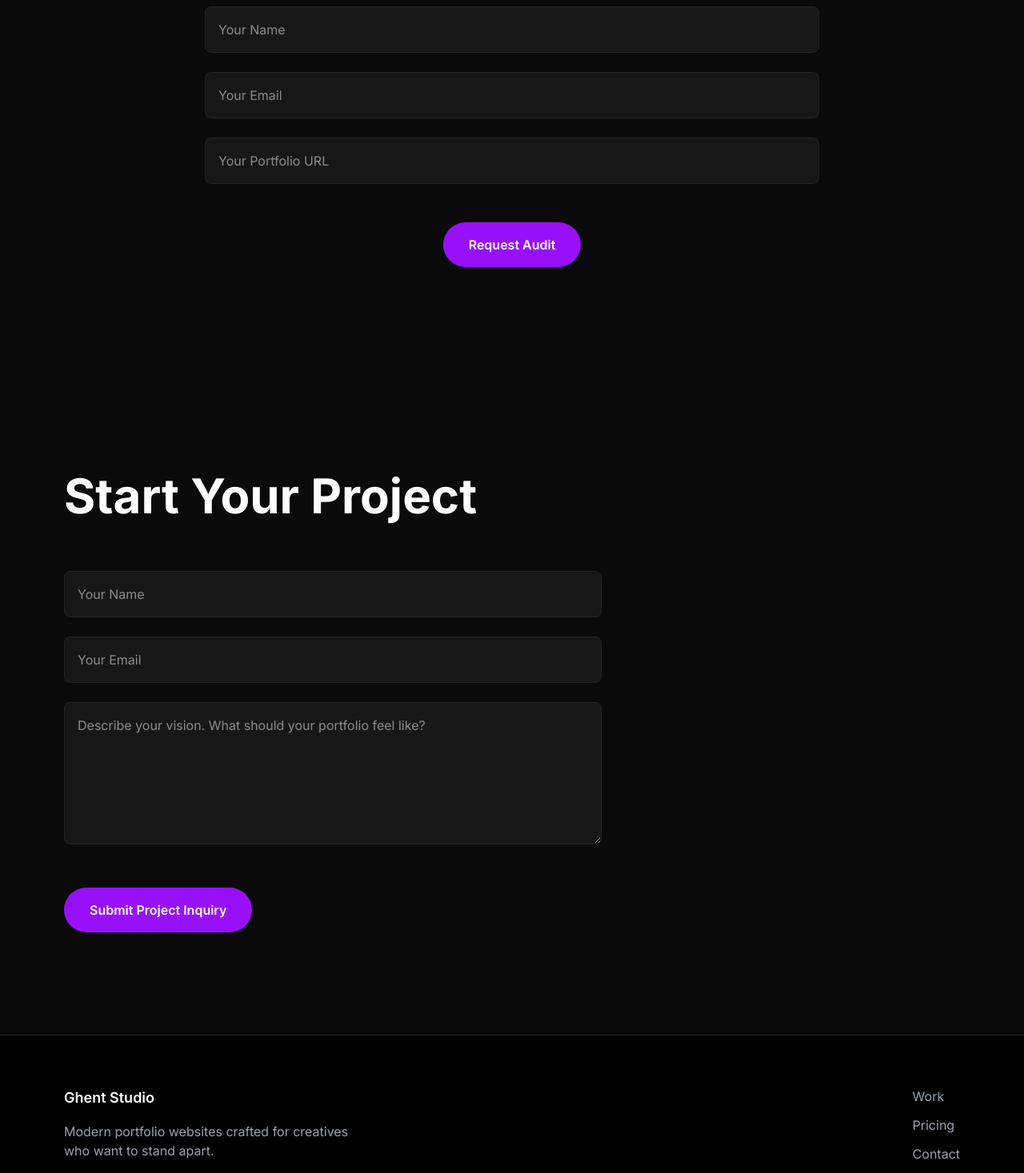
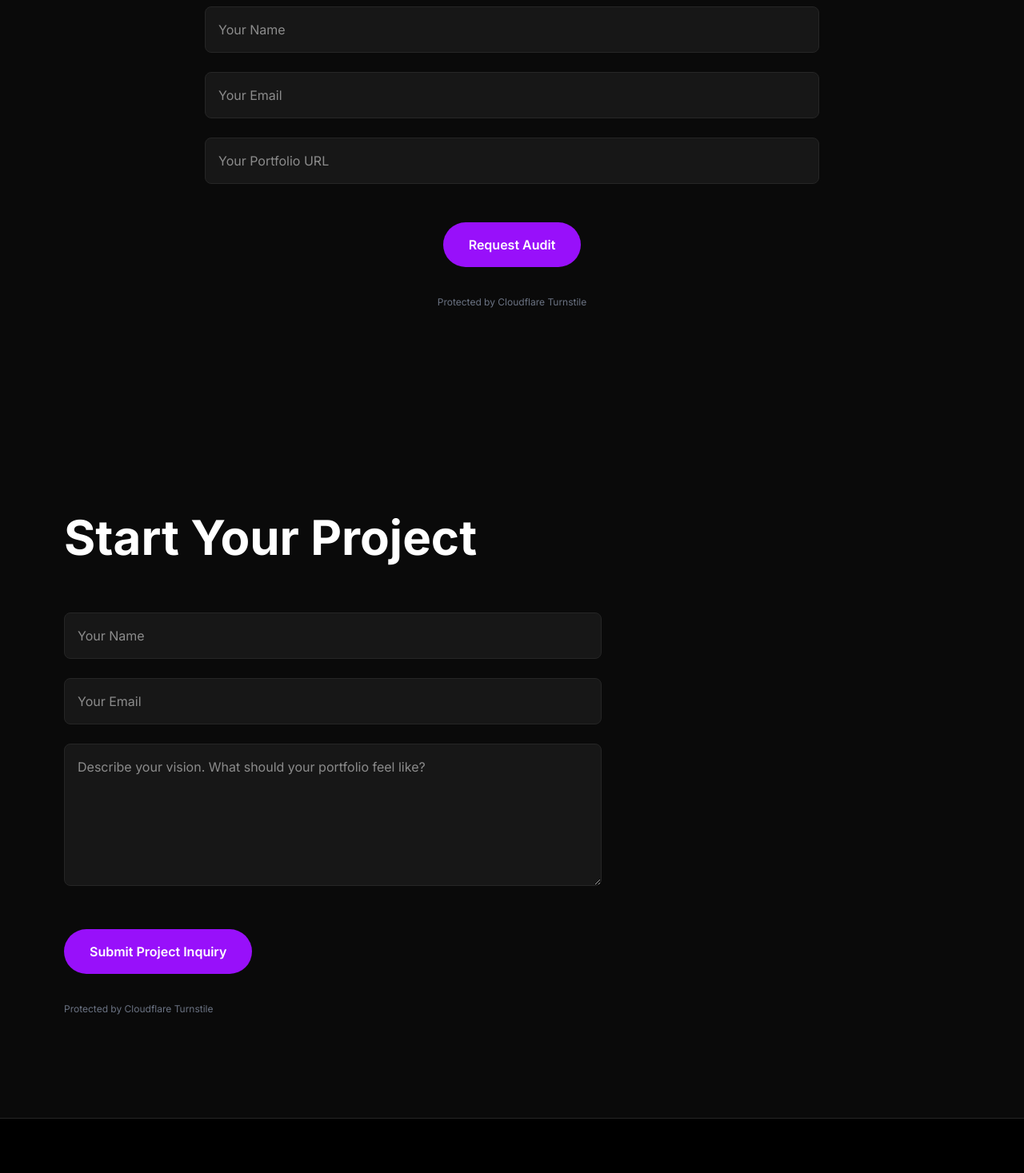
Before and after one commit to raghent/ghent-studio, a React (Vite) app: page / in a window 1280 px wide. Shown: the part 4258-5725 px from the top of the page at 80% size. Built offline with nearby package versions, Linux system fonts and the light colour scheme.

Commit message:
Enable invisible Turnstile

```diff
--- a/src/sections/Audit.jsx
+++ b/src/sections/Audit.jsx
@@ -51,6 +51,9 @@
           >
             Request Audit
           </button>
+          <p className="text-xs text-gray-500 mt-3">
+           Protected by Cloudflare Turnstile
+         </p>
 
         </form>
 
--- a/src/sections/Contact.jsx
+++ b/src/sections/Contact.jsx
@@ -67,6 +67,10 @@
         >
           Submit Project Inquiry
         </button>
+
+        <p className="text-xs text-gray-500 mt-3">
+        Protected by Cloudflare Turnstile
+        </p>
       </form>
     </section>
   )
```
